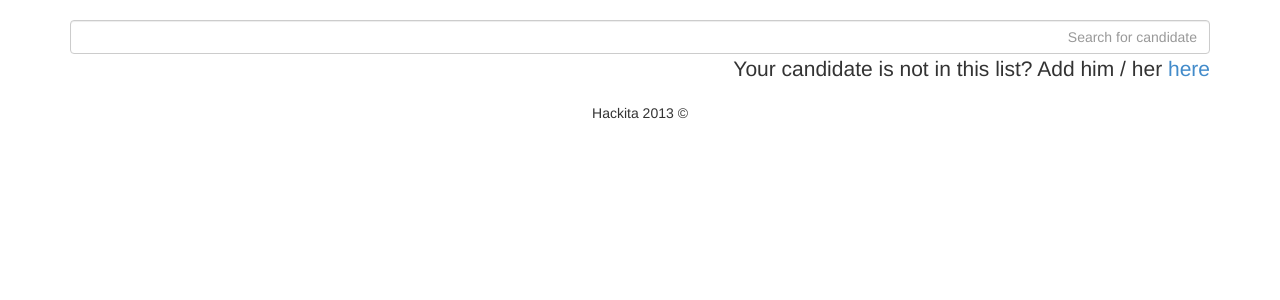
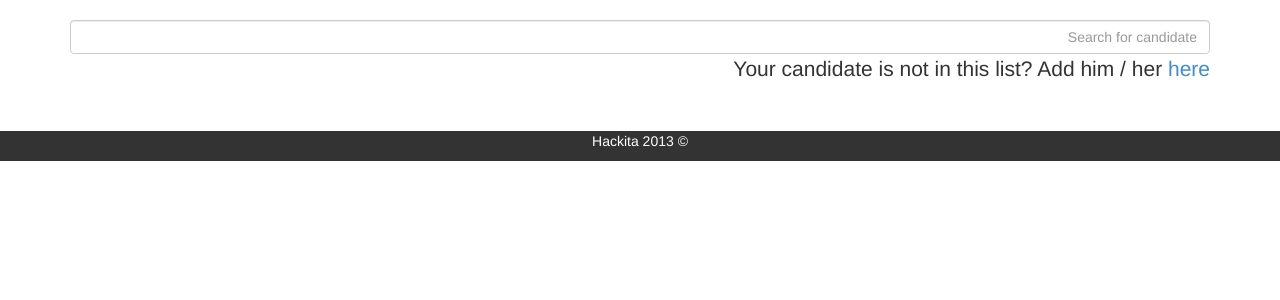
Before and after one commit to AriMeidan/Fantasy-Knesset, a Django app: template votes/templates/votes/candidates.html in a window 1280 px wide. Shown: the part 51-351 px from the top of the page. Run offline with Django 3.2, Linux system fonts and the light colour scheme; the template is opened without the code that fills it, so the values that code supplies are empty.

Commit message:
minor visual changes to footer

```diff
--- a/votes/static/css/style.css
+++ b/votes/static/css/style.css
@@ -7,3 +7,11 @@ div.center-cropped {
     background-position: center center;
     background-size: cover;
 }
+
+footer{
+	background: #333;
+	color: #fff;
+	padding: 2em auto;
+	text-align:center;
+	margin-top:2em;
+}
--- a/votes/templates/base.html
+++ b/votes/templates/base.html
@@ -67,11 +67,13 @@
 		{% endblock %}
 
 		<!-- footer -->
-		<div class="container">
-			<footer align='center'>
+			<footer>
+					<div class="container">
+
 				<p>&copy; {% trans "Hackita 2013" %}</p>
+						</div>
+
 			</footer>
-		</div>
 
 		<!-- jQuery (necessary for Bootstrap's JavaScript plugins) -->
 		<script src="https://code.jquery.com/jquery.js"></script>
```
